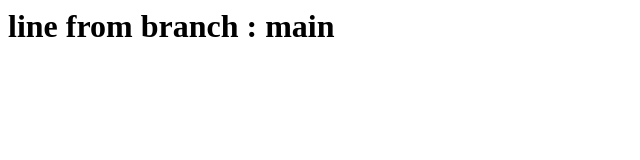
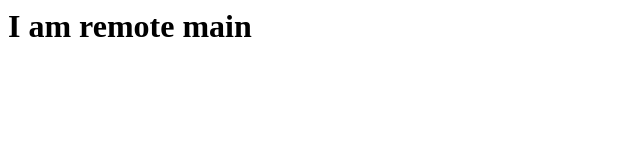
Before and after one commit to LeArNinG225/learning_git, a plain HTML site: page index.html in a window 1280 px wide. Shown: the whole page, without its empty margins (0-640 px from the left). Drawn offline with Linux system fonts and the light colour scheme.

Commit message:
Update index.html

```diff
--- a/index.html
+++ b/index.html
@@ -1 +1 @@
-<h1>line from branch : main</h1>
+<h1>I am remote main</h1>
```
